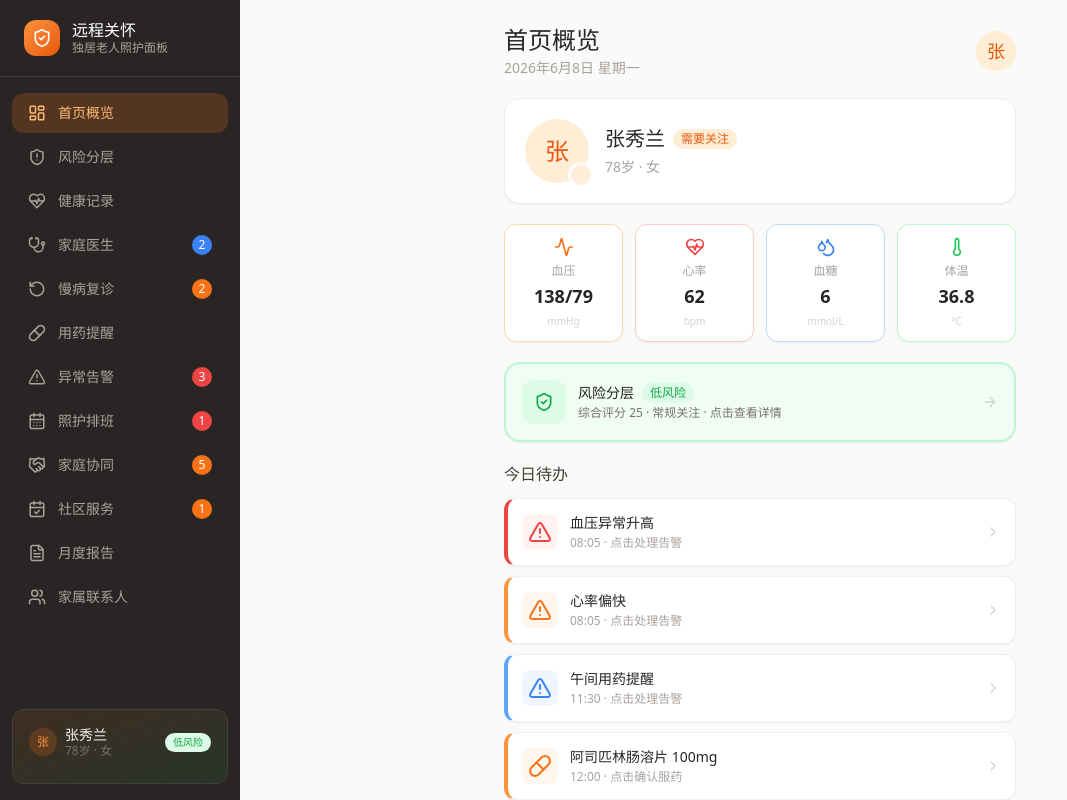
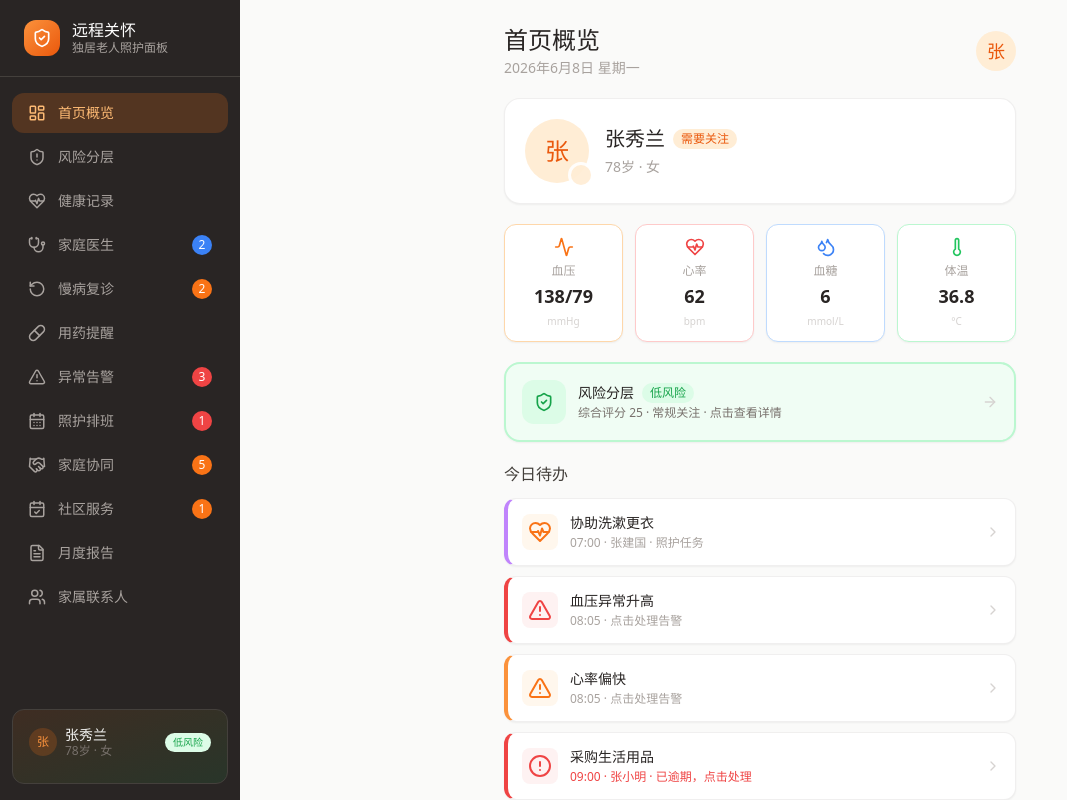
Before and after one commit to nineteen1026-pixel/lyt-2, a React (Vite) app: page / in a window 1280 px wide. Shown: the whole page, without its empty margins (0-1067 px from the left). Built offline with nearby package versions, Linux system fonts and the light colour scheme.

Commit message:
.3981746827702544:67bf4ff9f7d11d466f900cc97c5c8131_6a27c80e2720ec2cc96d1fa2.6a27c8112720ec2cc96d1fa4.6a27c811c66eb78830eafd2e:Trae CN.T(2026/6/9 16:00:17)

```diff
--- a/src/data/mockData.ts
+++ b/src/data/mockData.ts
@@ -413,6 +413,16 @@ export const appointments: Appointment[] = [
   },
 ]
 
+function offsetDate(days: number): string {
+  const d = new Date()
+  d.setDate(d.getDate() + days)
+  return d.toISOString().split('T')[0]
+}
+
+function offsetDateTime(days: number, time: string): string {
+  return `${offsetDate(days)} ${time}`
+}
+
 export const careTasks: CareTask[] = [
   {
     id: 'ct1',
@@ -423,11 +433,11 @@ export const careTasks: CareTask[] = [
     priority: 'high',
     status: 'pending',
     assignedContactId: 'c1',
-    scheduledDate: '2026-06-08',
+    scheduledDate: offsetDate(0),
     scheduledTime: '07:00',
     durationMinutes: 30,
     recurringRule: 'daily',
-    createdAt: '2026-06-01 09:00',
+    createdAt: offsetDateTime(-7, '09:00'),
   },
   {
     id: 'ct2',
@@ -438,12 +448,12 @@ export const careTasks: CareTask[] = [
     priority: 'high',
     status: 'completed',
     assignedContactId: 'c4',
-    scheduledDate: '2026-06-08',
+    scheduledDate: offsetDate(0),
     scheduledTime: '11:00',
     durationMinutes: 60,
     recurringRule: 'daily',
-    completedAt: '2026-06-08 11:50',
-    createdAt: '2026-06-01 09:00',
+    completedAt: offsetDateTime(0, '11:50'),
+    createdAt: offsetDateTime(-7, '09:00'),
   },
   {
     id: 'ct3',
@@ -454,10 +464,10 @@ export const careTasks: CareTask[] = [
     priority: 'high',
     status: 'pending',
     assignedContactId: 'c2',
-    scheduledDate: '2026-06-12',
+    scheduledDate: offsetDate(3),
     scheduledTime: '08:30',
     durationMinutes: 180,
-    createdAt: '2026-06-05 14:00',
+    createdAt: offsetDateTime(-3, '14:00'),
   },
   {
     id: 'ct4',
@@ -468,11 +478,11 @@ export const careTasks: CareTask[] = [
     priority: 'medium',
     status: 'in_progress',
     assignedContactId: 'c3',
-    scheduledDate: '2026-06-09',
+    scheduledDate: offsetDate(0),
     scheduledTime: '14:00',
     durationMinutes: 120,
     recurringRule: 'weekly',
-    createdAt: '2026-06-01 09:00',
+    createdAt: offsetDateTime(-7, '09:00'),
   },
   {
     id: 'ct5',
@@ -483,11 +493,11 @@ export const careTasks: CareTask[] = [
     priority: 'medium',
     status: 'pending',
     assignedContactId: 'c5',
-    scheduledDate: '2026-06-08',
+    scheduledDate: offsetDate(0),
     scheduledTime: '16:00',
     durationMinutes: 45,
     recurringRule: 'daily',
-    createdAt: '2026-06-01 09:00',
+    createdAt: offsetDateTime(-7, '09:00'),
   },
   {
     id: 'ct6',
@@ -498,11 +508,11 @@ export const careTasks: CareTask[] = [
     priority: 'medium',
     status: 'pending',
     assignedContactId: 'c2',
-    scheduledDate: '2026-06-08',
+    scheduledDate: offsetDate(0),
     scheduledTime: '19:00',
     durationMinutes: 30,
     recurringRule: 'daily',
-    createdAt: '2026-06-01 09:00',
+    createdAt: offsetDateTime(-7, '09:00'),
   },
   {
     id: 'ct7',
@@ -513,11 +523,11 @@ export const careTasks: CareTask[] = [
     priority: 'low',
     status: 'completed',
     assignedContactId: 'c3',
-    scheduledDate: '2026-06-05',
+    scheduledDate: offsetDate(-4),
     scheduledTime: '10:00',
     durationMinutes: 30,
-    completedAt: '2026-06-05 10:20',
-    createdAt: '2026-06-01 09:00',
+    completedAt: offsetDateTime(-4, '10:20'),
+    createdAt: offsetDateTime(-7, '09:00'),
   },
   {
     id: 'ct8',
@@ -528,11 +538,11 @@ export const careTasks: CareTask[] = [
     priority: 'high',
     status: 'pending',
     assignedContactId: 'c1',
-    scheduledDate: '2026-06-08',
+    scheduledDate: offsetDate(0),
     scheduledTime: '21:00',
     durationMinutes: 15,
     recurringRule: 'daily',
-    createdAt: '2026-06-01 09:00',
+    createdAt: offsetDateTime(-7, '09:00'),
   },
   {
     id: 'ct9',
@@ -543,11 +553,11 @@ export const careTasks: CareTask[] = [
     priority: 'high',
     status: 'pending',
     assignedContactId: 'c4',
-    scheduledDate: '2026-06-08',
+    scheduledDate: offsetDate(0),
     scheduledTime: '20:00',
     durationMinutes: 40,
     recurringRule: 'daily',
-    createdAt: '2026-06-01 09:00',
+    createdAt: offsetDateTime(-7, '09:00'),
   },
   {
     id: 'ct10',
@@ -558,10 +568,10 @@ export const careTasks: CareTask[] = [
     priority: 'low',
     status: 'overdue',
     assignedContactId: 'c5',
-    scheduledDate: '2026-06-07',
+    scheduledDate: offsetDate(-1),
     scheduledTime: '09:00',
     durationMinutes: 60,
-    createdAt: '2026-06-04 10:00',
+    createdAt: offsetDateTime(-4, '10:00'),
   },
 ]
 
@@ -671,7 +681,7 @@ export const checkInRecords: CheckInRecord[] = [
     contactId: 'c4',
     contactName: '王芳',
     note: '已为老人准备午餐，低盐低糖，老人食欲良好',
-    checkInAt: '2026-06-08 11:50',
+    checkInAt: offsetDateTime(0, '11:50'),
   },
   {
     id: 'ci2',
@@ -680,7 +690,7 @@ export const checkInRecords: CheckInRecord[] = [
     contactId: 'c3',
     contactName: '李明',
     note: '水电燃气费已通过手机银行代缴完成',
-    checkInAt: '2026-06-05 10:20',
+    checkInAt: offsetDateTime(-4, '10:20'),
   },
   {
     id: 'ci3',
@@ -689,7 +699,7 @@ export const checkInRecords: CheckInRecord[] = [
     contactId: 'c1',
     contactName: '张建国',
     note: '协助老人完成晨间洗漱，精神状态良好',
-    checkInAt: '2026-06-07 07:15',
+    checkInAt: offsetDateTime(-1, '07:15'),
   },
   {
     id: 'ci4',
@@ -698,7 +708,7 @@ export const checkInRecords: CheckInRecord[] = [
     contactId: 'c5',
     contactName: '张小明',
     note: '天气晴好，陪同老人在公园散步30分钟',
-    checkInAt: '2026-06-07 16:30',
+    checkInAt: offsetDateTime(-1, '16:30'),
   },
   {
     id: 'ci5',
@@ -707,7 +717,7 @@ export const checkInRecords: CheckInRecord[] = [
     contactId: 'c2',
     contactName: '张美华',
     note: '与老人聊天，老人情绪稳定，提到想见老朋友',
-    checkInAt: '2026-06-07 19:25',
+    checkInAt: offsetDateTime(-1, '19:25'),
   },
 ]
 
@@ -718,9 +728,9 @@ export const taskReminders: TaskReminder[] = [
     elderlyId: '1',
     contactId: 'c5',
     contactName: '张小明',
-    message: '「采购生活用品」任务已于2026-06-07 09:00到期，至今未完成，请尽快处理。',
+    message: `「采购生活用品」任务已于昨日到期，至今未完成，请尽快处理。`,
     status: 'active',
-    createdAt: '2026-06-07 09:30',
+    createdAt: offsetDateTime(-1, '09:30'),
   },
   {
     id: 'r2',
@@ -730,7 +740,7 @@ export const taskReminders: TaskReminder[] = [
     contactName: '张建国',
     message: '「协助洗漱更衣」任务将于今日07:00执行，请提前准备。',
     status: 'active',
-    createdAt: '2026-06-08 06:30',
+    createdAt: offsetDateTime(0, '06:30'),
   },
   {
     id: 'r3',
@@ -740,7 +750,7 @@ export const taskReminders: TaskReminder[] = [
     contactName: '张建国',
     message: '「晚间用药监督」任务将于今晚21:00执行，请确保按时提醒老人服药。',
     status: 'active',
-    createdAt: '2026-06-08 20:00',
+    createdAt: offsetDateTime(0, '20:00'),
   },
   {
     id: 'r4',
@@ -748,9 +758,9 @@ export const taskReminders: TaskReminder[] = [
     elderlyId: '1',
     contactId: 'c2',
     contactName: '张美华',
-    message: '「陪护就医复查」任务将于2026-06-12 08:30执行，请提前确认出行安排。',
+    message: `「陪护就医复查」任务将于${offsetDate(3)} 08:30执行，请提前确认出行安排。`,
     status: 'active',
-    createdAt: '2026-06-08 08:00',
+    createdAt: offsetDateTime(0, '08:00'),
   },
   {
     id: 'r5',
@@ -760,7 +770,7 @@ export const taskReminders: TaskReminder[] = [
     contactName: '王芳',
     message: '「协助沐浴」任务将于今晚20:00执行，注意防滑安全措施。',
     status: 'active',
-    createdAt: '2026-06-08 19:00',
+    createdAt: offsetDateTime(0, '19:00'),
   },
   {
     id: 'r6',
@@ -770,7 +780,7 @@ export const taskReminders: TaskReminder[] = [
     contactName: '张小明',
     message: '「采购生活用品」逾期已超过24小时，已升级提醒至紧急联系人。',
     status: 'escalated',
-    createdAt: '2026-06-08 09:30',
+    createdAt: offsetDateTime(0, '09:30'),
   },
 ]
 
--- a/src/lib/riskEngine.ts
+++ b/src/lib/riskEngine.ts
@@ -29,7 +29,7 @@ function assessBloodPressure(records: HealthRecord[]): RiskFactor {
 
     if (i > 0) {
       const prev = recent[i - 1]
-      trendDirection += ((r.systolic ?? 0) - (prev.systolic ?? 0))
+      trendDirection += ((prev.systolic ?? 0) - (r.systolic ?? 0))
     }
   }
 
@@ -107,7 +107,7 @@ function assessBloodSugar(records: HealthRecord[]): RiskFactor {
 
   let trendDirection = 0
   for (let i = 1; i < recent.length; i++) {
-    trendDirection += recent[i].value - recent[i - 1].value
+    trendDirection += recent[i - 1].value - recent[i].value
   }
 
   for (const r of recent) {
--- a/src/pages/Dashboard.tsx
+++ b/src/pages/Dashboard.tsx
@@ -1,10 +1,10 @@
 import { useMemo } from 'react'
 import { Link } from 'react-router-dom'
-import { HeartPulse, Pill, AlertTriangle, Users, Activity, Thermometer, Droplets, ChevronRight, XCircle, ShieldCheck, ArrowRight } from 'lucide-react'
-import { elderly, healthRecords } from '@/data/mockData'
+import { HeartPulse, Pill, AlertTriangle, Users, Activity, Thermometer, Droplets, ChevronRight, XCircle, ShieldCheck, ArrowRight, ClipboardList, CheckCircle2, Clock, AlertCircle } from 'lucide-react'
+import { elderly, healthRecords, contacts } from '@/data/mockData'
 import { useCareStore } from '@/store/useCareStore'
 import { assessRisk, getRiskLevelConfig } from '@/lib/riskEngine'
-import type { ElderlyStatus, AlertLevel, MedicationStatus } from '@/types'
+import type { ElderlyStatus, AlertLevel, MedicationStatus, CareTask, CareTaskCategory } from '@/types'
 
 const statusConfig: Record<ElderlyStatus, { label: string; color: string; bg: string; ring: string }> = {
   normal: { label: '状态良好', color: 'text-health-600', bg: 'bg-health-100', ring: 'ring-health-400' },
@@ -28,8 +28,31 @@ function formatDate() {
   return `${y}年${m}月${d}日 星期${w}`
 }
 
+const careCategoryIcon: Record<CareTaskCategory, typeof Activity> = {
+  daily_care: HeartPulse,
+  medical: Pill,
+  housework: ClipboardList,
+  accompany: Users,
+  emotional: HeartPulse,
+  finance: ClipboardList,
+}
+
+const careCategoryColor: Record<CareTaskCategory, { color: string; bg: string }> = {
+  daily_care: { color: 'text-care-500', bg: 'bg-care-50' },
+  medical: { color: 'text-health-500', bg: 'bg-health-50' },
+  housework: { color: 'text-purple-500', bg: 'bg-purple-50' },
+  accompany: { color: 'text-blue-500', bg: 'bg-blue-50' },
+  emotional: { color: 'text-pink-500', bg: 'bg-pink-50' },
+  finance: { color: 'text-amber-500', bg: 'bg-amber-50' },
+}
+
+function getContactName(contactId: string) {
+  const c = contacts.find((x) => x.id === contactId)
+  return c ? c.name : ''
+}
+
 export default function Dashboard() {
-  const { medications, alerts, toggleMedication, resolveAlert } = useCareStore()
+  const { medications, alerts, careTasks, checkInRecords, taskReminders, toggleMedication, resolveAlert, completeCareTask } = useCareStore()
 
   const riskAssessment = useMemo(
     () => assessRisk('1', healthRecords, alerts, medications),
@@ -41,9 +64,37 @@ export default function Dashboard() {
   const todayMedications = medications.filter((m) => m.date === todayStr)
   const activeMedications = todayMedications.filter((m) => m.status === 'pending' || m.status === 'missed')
   const unresolvedAlerts = alerts.filter((a) => !a.resolved)
+
+  const todayCareTasks = useMemo(() => {
+    const today = new Date().toISOString().split('T')[0]
+    return careTasks.filter(
+      (t) => (t.scheduledDate === today && (t.status === 'pending' || t.status === 'in_progress')) || t.status === 'overdue'
+    )
+  }, [careTasks])
+
+  const overdueCareTasks = useMemo(() => {
+    const today = new Date().toISOString().split('T')[0]
+    return careTasks.filter((t) => t.status === 'overdue' || (t.scheduledDate < today && (t.status === 'pending' || t.status === 'in_progress')))
+  }, [careTasks])
+
+  const todayCheckIns = useMemo(() => {
+    const today = new Date().toISOString().split('T')[0]
+    return checkInRecords.filter((r) => r.checkInAt.startsWith(today))
+  }, [checkInRecords])
+
+  const todayCompletedTasks = useMemo(() => {
+    const today = new Date().toISOString().split('T')[0]
+    return careTasks.filter((t) => t.status === 'completed' && t.scheduledDate === today)
+  }, [careTasks])
+
+  const activeReminders = useMemo(() => {
+    return taskReminders.filter((r) => r.status === 'active')
+  }, [taskReminders])
+
   const todayTasks = [
     ...activeMedications.map((m) => ({ type: 'med' as const, id: m.id, title: `${m.name} ${m.dosage}`, time: m.scheduledTime, medStatus: m.status, data: m })),
     ...unresolvedAlerts.map((a) => ({ type: 'alert' as const, id: a.id, title: a.title, time: a.time.slice(11, 16), medStatus: undefined as MedicationStatus | undefined, data: a })),
+    ...todayCareTasks.map((t) => ({ type: 'care' as const, id: t.id, title: t.title, time: t.scheduledTime, medStatus: undefined as MedicationStatus | undefined, data: t })),
   ].sort((a, b) => a.time.localeCompare(b.time))
 
   const bp = getLatestRecord('bloodPressure')
@@ -171,6 +222,31 @@ export default function Dashboard() {
                     </button>
                   )
                 }
+                if (task.type === 'care') {
+                  const careTask = task.data as CareTask
+                  const isOverdue = careTask.status === 'overdue'
+                  const catIcon = careCategoryIcon[careTask.category]
+                  const catColor = careCategoryColor[careTask.category]
+                  const CatIcon = catIcon
+                  return (
+                    <Link
+                      key={task.id}
+                      to="/family-care-task"
+                      className={`bg-white rounded-xl p-3.5 shadow-sm border border-warm-200/60 border-l-4 flex items-center gap-3 transition-all hover:shadow-md active:scale-[0.98] ${isOverdue ? 'border-l-danger-500' : 'border-l-purple-400'}`}
+                    >
+                      <div className={`w-9 h-9 rounded-lg flex items-center justify-center flex-shrink-0 ${isOverdue ? 'bg-danger-50' : catColor.bg}`}>
+                        {isOverdue ? <AlertCircle className="w-4.5 h-4.5 text-danger-500" /> : <CatIcon className={`w-4.5 h-4.5 ${catColor.color}`} />}
+                      </div>
+                      <div className="flex-1 min-w-0">
+                        <p className="text-sm font-medium text-warm-800 truncate">{task.title}</p>
+                        <p className={`text-xs mt-0.5 ${isOverdue ? 'text-danger-500 font-medium' : 'text-warm-400'}`}>
+                          {task.time} · {getContactName(careTask.assignedContactId)} · {isOverdue ? '已逾期，点击处理' : '照护任务'}
+                        </p>
+                      </div>
+                      <ChevronRight className="w-4 h-4 text-warm-300 flex-shrink-0" />
+                    </Link>
+                  )
+                }
                 const alertLevel = (task.data as { level: AlertLevel }).level
                 return (
                   <Link
@@ -195,6 +271,79 @@ export default function Dashboard() {
           )}
         </section>
 
+        <section className="animate-slide-up" style={{ animationDelay: '0.12s' }}>
+          <h3 className="text-base font-semibold text-warm-700 mb-3">今日打卡</h3>
+          <div className="grid grid-cols-3 gap-3">
+            <div className="bg-white rounded-xl p-3.5 shadow-sm border border-warm-200/60 text-center">
+              <p className="text-2xl font-bold text-care-500">{todayCareTasks.length}</p>
+              <p className="text-xs text-warm-400 mt-1">待完成任务</p>
+            </div>
+            <div className="bg-white rounded-xl p-3.5 shadow-sm border border-emerald-200/60 text-center">
+              <p className="text-2xl font-bold text-emerald-500">{todayCompletedTasks.length}</p>
+              <p className="text-xs text-warm-400 mt-1">已完成</p>
+            </div>
+            <div className="bg-white rounded-xl p-3.5 shadow-sm border border-blue-200/60 text-center">
+              <p className="text-2xl font-bold text-blue-500">{todayCheckIns.length}</p>
+              <p className="text-xs text-warm-400 mt-1">打卡记录</p>
+            </div>
+          </div>
+        </section>
+
+        {overdueCareTasks.length > 0 && (
+          <section className="animate-slide-up" style={{ animationDelay: '0.14s' }}>
+            <h3 className="text-base font-semibold text-danger-600 mb-3 flex items-center gap-1.5">
+              <AlertCircle size={16} />
+              逾期提醒
+            </h3>
+            <div className="space-y-2.5">
+              {overdueCareTasks.map((task) => {
+                const catColor = careCategoryColor[task.category]
+                return (
+                  <Link
+                    key={task.id}
+                    to="/family-care-task"
+                    className="bg-danger-50 rounded-xl p-3.5 shadow-sm border border-danger-200 border-l-4 border-l-danger-500 flex items-center gap-3 transition-all hover:shadow-md active:scale-[0.98]"
+                  >
+                    <div className="w-9 h-9 rounded-lg flex items-center justify-center flex-shrink-0 bg-danger-100">
+                      <AlertCircle className="w-4.5 h-4.5 text-danger-500" />
+                    </div>
+                    <div className="flex-1 min-w-0">
+                      <p className="text-sm font-medium text-warm-800 truncate">{task.title}</p>
+                      <p className="text-xs text-danger-500 mt-0.5">
+                        原定 {task.scheduledDate} {task.scheduledTime} · {getContactName(task.assignedContactId)} · 点击处理
+                      </p>
+                    </div>
+                    <ChevronRight className="w-4 h-4 text-danger-300 flex-shrink-0" />
+                  </Link>
+                )
+              })}
+            </div>
+            {activeReminders.length > 0 && (
+              <div className="mt-3 bg-white rounded-xl p-3.5 shadow-sm border border-warm-200/60">
+                <div className="flex items-center gap-2 mb-2">
+                  <Clock size={14} className="text-amber-500" />
+                  <span className="text-xs font-medium text-warm-600">活跃提醒</span>
+                  <span className="inline-flex items-center justify-center bg-amber-500 text-white text-xs rounded-full w-4 h-4">
+                    {activeReminders.length}
+                  </span>
+                </div>
+                <div className="space-y-1.5">
+                  {activeReminders.slice(0, 3).map((r) => (
+                    <p key={r.id} className="text-xs text-warm-500 truncate">
+                      · {r.message}
+                    </p>
+                  ))}
+                  {activeReminders.length > 3 && (
+                    <Link to="/family-care-task" className="text-xs text-care-500 font-medium">
+                      查看全部 {activeReminders.length} 条提醒 →
+                    </Link>
+                  )}
+                </div>
+              </div>
+            )}
+          </section>
+        )}
+
         <section className="animate-slide-up" style={{ animationDelay: '0.15s' }}>
           <h3 className="text-base font-semibold text-warm-700 mb-3">快捷入口</h3>
           <div className="grid grid-cols-4 gap-3">
--- a/src/pages/FamilyCareTask.tsx
+++ b/src/pages/FamilyCareTask.tsx
@@ -181,7 +181,7 @@ export default function FamilyCareTask() {
     const inProgress = careTasks.filter((t) => t.status === 'in_progress').length
     const completed = careTasks.filter((t) => t.status === 'completed').length
     const overdue = careTasks.filter((t) => t.status === 'overdue').length
-    const todayCheckIns = checkInRecords.filter((r) => r.checkInAt.startsWith('2026-06-08')).length
+    const todayCheckIns = checkInRecords.filter((r) => r.checkInAt.startsWith(new Date().toISOString().split('T')[0])).length
     const totalCheckIns = checkInRecords.length
     return { pending, inProgress, completed, overdue, todayCheckIns, totalCheckIns }
   }, [careTasks, checkInRecords])
```
